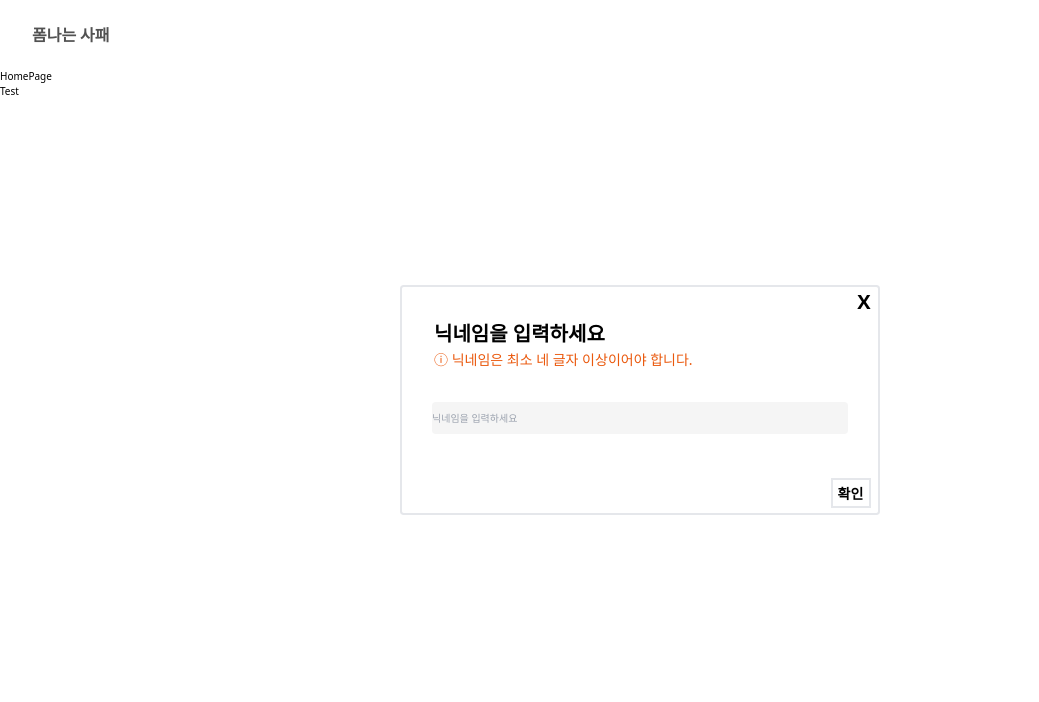
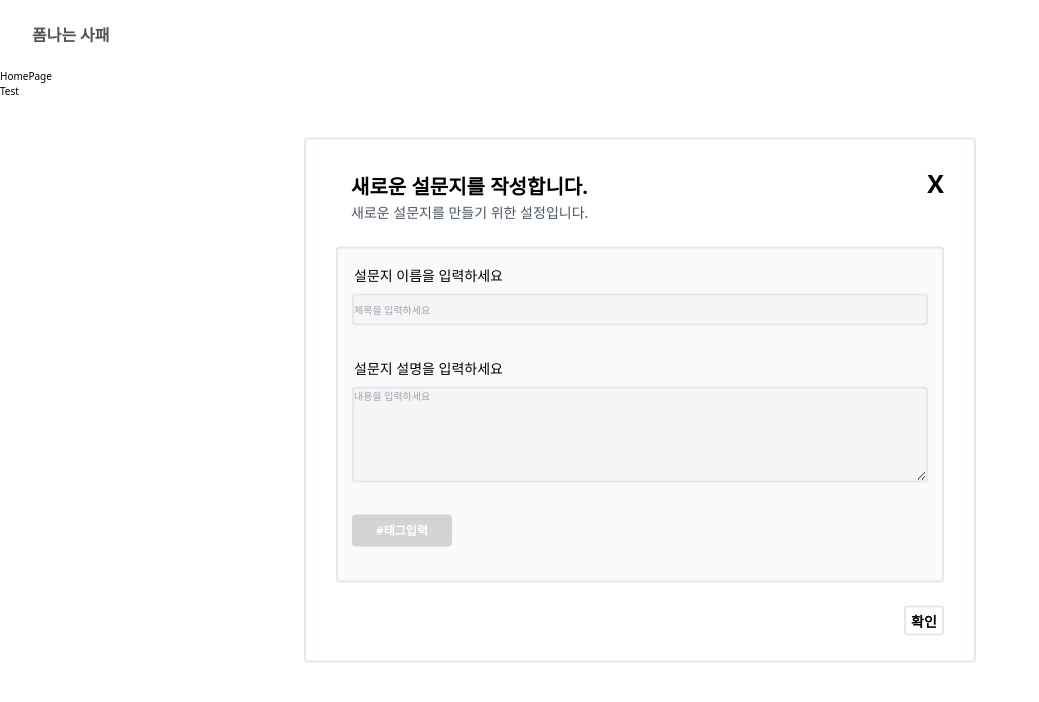
Before and after one commit to se-eun-park/ssafe-modal-refactor, a React (Vite) app: page / in a window 1280 px wide. Both pictures are taken after a click on the button "Test". Shown: the top 702 px of the page, without its empty margins (0-1039 px from the left). Built offline with nearby package versions, Linux system fonts and the light colour scheme.

Commit message:
UI: Survey Modal 버튼 추가

```diff
--- a/src/components/Modal.tsx
+++ b/src/components/Modal.tsx
@@ -43,14 +43,15 @@ const LoginModal = ({ setModalOpen }: { setModalOpen: React.Dispatch<SetStateAct
       <button className='text-[2rem] absolute top-0 right-3 font-bold' onClick={()=>setModalOpen((prev)=>!prev)}>X</button>
       <h3 className={`ps-[3.2rem] text-[1.4rem] text-orange-600 ${nickNameError ? 'invisible' : ''}`} >ⓘ 닉네임은 최소 네 글자 이상이어야 합니다.</h3>
       <input className='w-[41.6rem] h-[3.2rem] rounded-md mt-[3.2rem] mx-auto bg-[#F5F5F5]' placeholder='닉네임을 입력하세요' onChange={(e)=>setNickName(e.target.value)}></input>
-      <button className='absolute bottom-2 right-3 w-[4rem] h-[3rem] mt-[3.2rem] text-[1.4rem] font-bold border-solid border-2 border-black-600/100' onClick={handleNextBtn}>확인</button>
+      <button className='absolute bottom-2 right-3 w-[4rem] h-[3rem] mt-[3.2rem] rounded-md text-[1.4rem] font-bold border-solid border-2 border-black-600/100' onClick={handleNextBtn}>확인</button>
     </div>
 
   );
 };
 const SurveyModal=({setModalOpen}:{ setModalOpen: React.Dispatch<SetStateAction<boolean>> }) => {
   return(
-            <div className="relative w-[67.2rem] h-[52.5rem] rounded-md border-solid border-2 border-black-500 flex flex-col">
+    <div className="relative w-[67.2rem] h-[52.5rem] rounded-md border-solid border-2 border-black-500 flex flex-col">
+            <button className='text-[2.5rem] absolute top-10 right-12 font-bold' onClick={()=>setModalOpen((prev)=>!prev)}>X</button>
             <h1 className='text-[2rem] ps-[4.5rem] pt-[3.2rem] font-bold'>새로운 설문지를 작성합니다.</h1>
             <h3 className='ps-[4.5rem] text-[1.4rem] text-gray-600' >새로운 설문지를 만들기 위한 설정입니다.</h3>
             <div className='w-[60.8rem] h-[33.6rem] flex flex-col rounded-md mx-auto mt-[2.4rem] bg-[#FAFAFA] border-solid border-2 border-black-500'>
@@ -61,8 +62,10 @@ const SurveyModal=({setModalOpen}:{ setModalOpen: React.Dispatch<SetStateAction<
             <div className='w-[57.6rem] h-[3.2rem] flex flex-row mx-auto mt-[3.2rem]'>
               <div className='w-[10rem] h-[3.2rem] bg-[#D4D4D4] grid place-items-center text-white rounded-md text-[1.2rem] font-bold'>#태그입력</div>
             </div>
-            </div>
-            </div>
+      </div>
+      <button className='absolute bottom-10 right-12 w-[4rem] h-[3rem] mt-[3.2rem] rounded-md text-[1.4rem] font-bold border-solid border-2 border-black-600/100' >확인</button>
+
+    </div>
 
   );
 };
--- a/src/pages/HomePage.tsx
+++ b/src/pages/HomePage.tsx
@@ -4,7 +4,7 @@ import Header from '@components/Header';
 
 const HomePage = () => {
   const [modalOpen, setModalOpen] = useState<boolean>(false);
-  const [modalType, setModalType] = useState<string>('login');
+  const [modalType, setModalType] = useState<string>('survey');
 
   const showModal = (type: string) => {
     setModalType(type);
```
